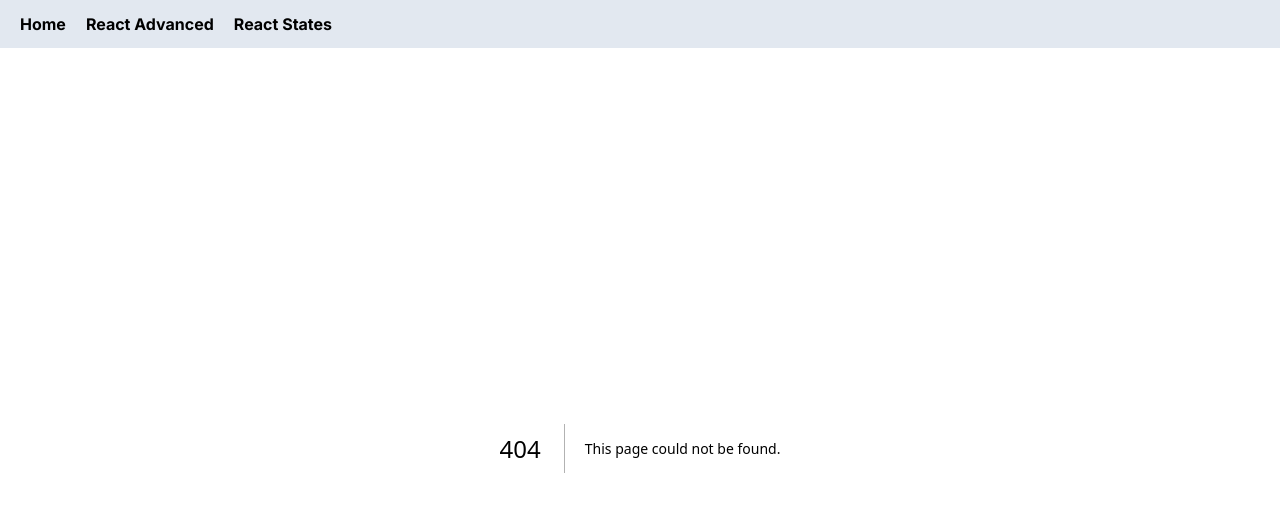
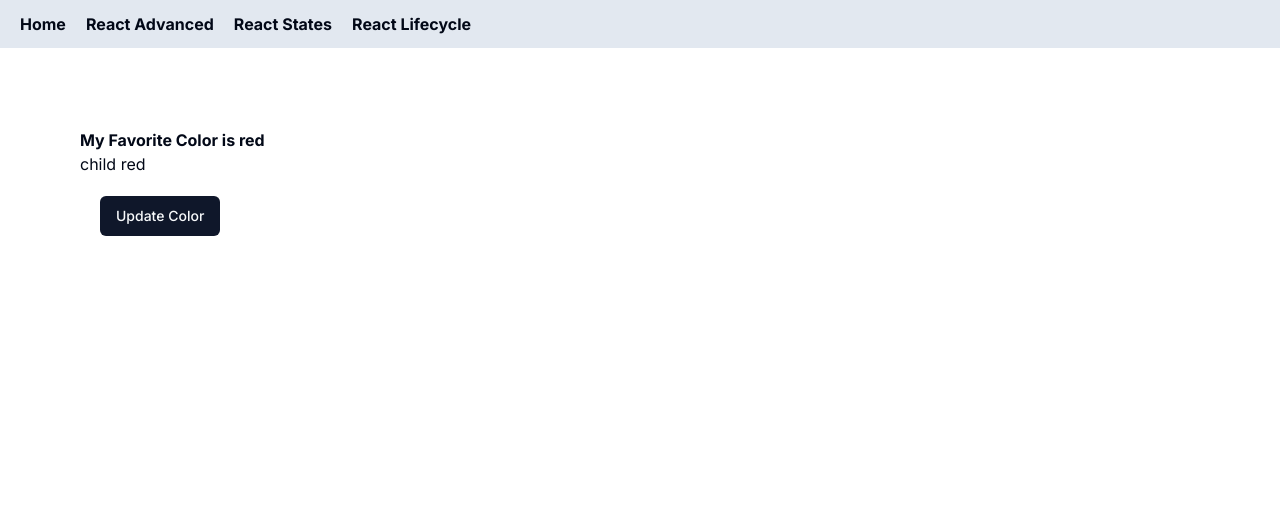
Before and after one commit to JahanzaibTayyab/18-aug-husky-shadcn-react, a Next.js app: page /reactAdvanced/reactLifeCycle in a window 1280 px wide. Before the commit this address had no page. Shown: the top 512 px of the page. Built offline with nearby package versions, Linux system fonts and the light colour scheme.

Commit message:
complete react lifecycle

```diff
--- a/src/app/layout.tsx
+++ b/src/app/layout.tsx
@@ -22,6 +22,7 @@ export default function RootLayout({
           <Link href={"/"}>Home</Link>
           <Link href="/reactAdvanced">React Advanced</Link>
           <Link href="/reactAdvanced/reactStates">React States</Link>
+          <Link href="/reactAdvanced/reactLifeCycle">React Lifecycle</Link>
         </div>
         {children}
       </body>
--- /dev/null
+++ b/src/app/reactAdvanced/reactLifeCycle/child.tsx
@@ -0,0 +1,50 @@
+"use client";
+
+import React, { useState, useEffect } from "react";
+import { Button } from "@/components/ui/button";
+
+const colors = ["blue", "yellow", "red", "green"];
+
+function Child({ color }: { color: string }) {
+  //console.log("console before useEffect");
+  // rerender favoritecolor=yellow
+  const [favoritecolor, setFavoritecolor] = useState("");
+
+  useEffect(() => {
+    // const randomIndex = Math.floor(Math.random() * 4);
+    console.log("🚀 ~ Child ~ useEffect without dep");
+
+    return () => {
+      // This cleanup code runs when the component is unmounted
+      setFavoritecolor("");
+      console.log("Component unmounted");
+    };
+  }, []);
+
+  useEffect(() => {
+    // const randomIndex = Math.floor(Math.random() * 4);
+    console.log("🚀 ~ Child ~ useEffect");
+    setFavoritecolor(color);
+  }, [favoritecolor, color]);
+
+  return (
+    <div>
+      child {favoritecolor}
+      <div className="p-5">
+        <Button
+          onClick={() => {
+            const randomIndex = Math.floor(Math.random() * 4);
+            console.log("🚀 ~ Child ~ randomIndex:", randomIndex);
+            const color = colors[randomIndex];
+            //re render yellow
+            setFavoritecolor(color);
+          }}
+        >
+          Update Color
+        </Button>
+      </div>
+    </div>
+  );
+}
+
+export default Child;
--- /dev/null
+++ b/src/app/reactAdvanced/reactLifeCycle/page.tsx
@@ -0,0 +1,30 @@
+"use client";
+import React, { useEffect, useState } from "react";
+import Child from "./child";
+
+function ReactLifeCycle() {
+  const [favoritecolor, setFavoritecolor] = useState("red");
+  console.log("🚀 ~ ReactLifeCycle ~ favoritecolor:", favoritecolor);
+  const [showChild, setShowChild] = useState(false);
+
+  useEffect(() => {
+    setInterval(() => {
+      setShowChild(!showChild);
+    }, 5000);
+  }, []);
+
+  useEffect(() => {
+    setTimeout(() => {
+      setFavoritecolor("yellow");
+    }, 10000);
+  }, []);
+
+  return (
+    <div className="p-20">
+      <h1 className="font-bold">My Favorite Color is {favoritecolor}</h1>
+      {showChild && <Child color={favoritecolor} />}
+    </div>
+  );
+}
+
+export default ReactLifeCycle;
--- a/src/app/reactAdvanced/reactStates/page.tsx
+++ b/src/app/reactAdvanced/reactStates/page.tsx
@@ -4,7 +4,7 @@ import { Button } from "@/components/ui/button";
 import React, { useState } from "react";
 
 function ReactStates() {
-  const [value, setValue] = useState(1000);
+  const [value, setValue] = useState(100);
   //let value = 0;
   console.log("🚀 ~ ReactStates ~ value:", value);
 
```
